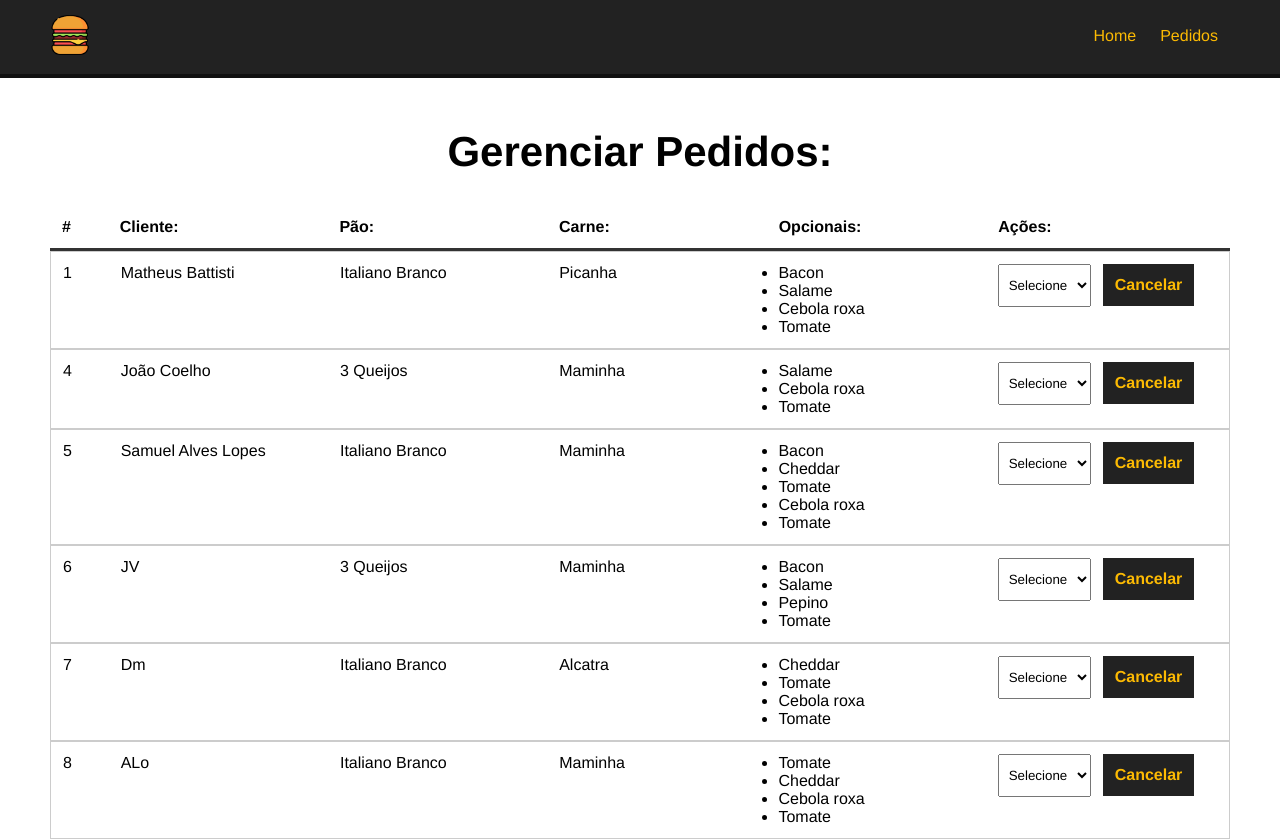
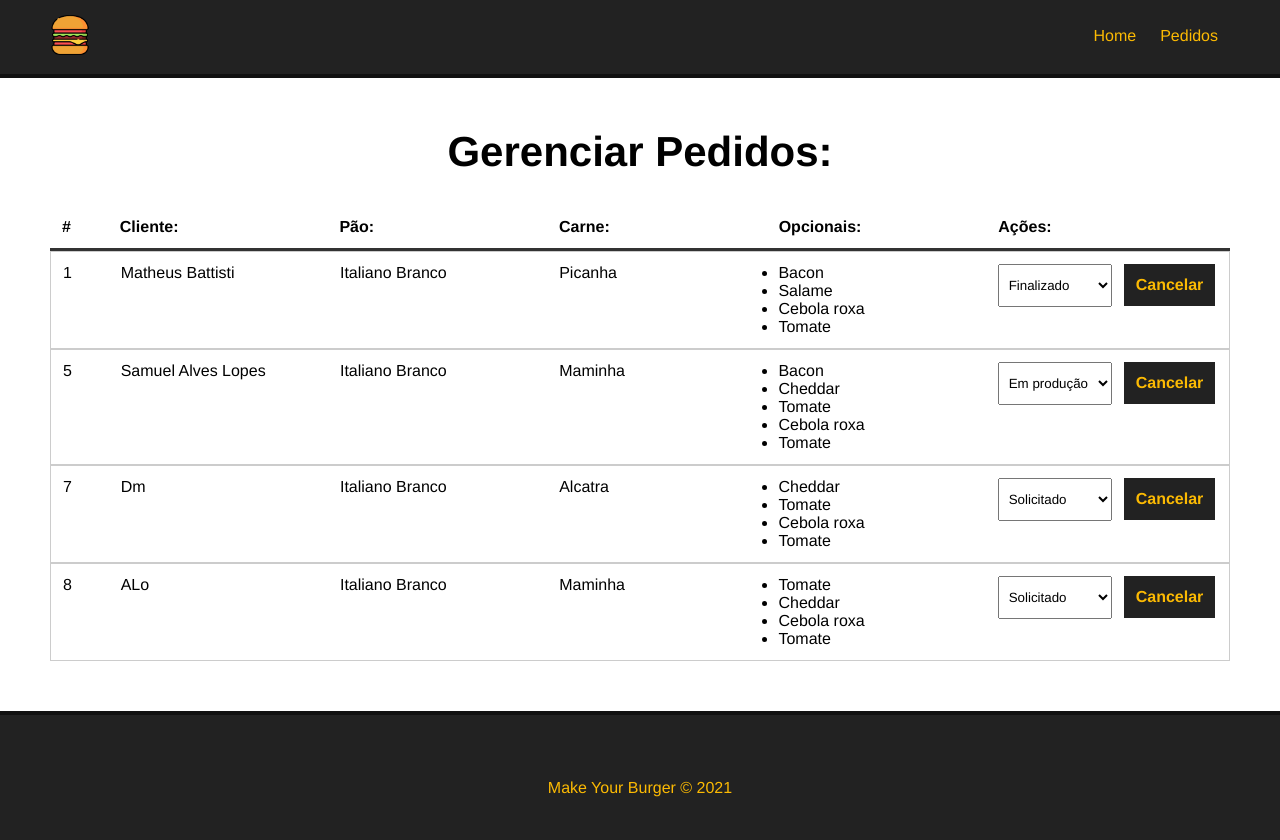
Before and after one commit to SamuelAlv3s/make-your-burger, a Vue app: page /pedidos in a window 1280 px wide. Shown: the top 840 px of the page. Built offline with nearby package versions, Linux system fonts and the light colour scheme; data requests are answered from the project's data file.

Commit message:
update and delete burger

```diff
--- a/db/db.json
+++ b/db/db.json
@@ -82,39 +82,36 @@
       "nome": "Matheus Battisti",
       "carne": "Picanha",
       "pao": "Italiano Branco",
-      "opcionais": ["Bacon", "Salame", "Cebola roxa"],
+      "opcionais": [
+        "Bacon",
+        "Salame",
+        "Cebola roxa"
+      ],
       "status": "Finalizado",
       "id": 1
-    },
-    {
-      "nome": "João Coelho",
-      "carne": "Maminha",
-      "pao": "3 Queijos",
-      "opcionais": ["Salame", "Cebola roxa"],
-      "status": "Solicitado",
-      "id": 4
     },
     {
       "nome": "Samuel Alves Lopes",
       "pao": "Italiano Branco",
       "carne": "Maminha",
-      "opcionais": ["Bacon", "Cheddar", "Tomate", "Cebola roxa"],
-      "status": "Solicitado",
+      "opcionais": [
+        "Bacon",
+        "Cheddar",
+        "Tomate",
+        "Cebola roxa"
+      ],
+      "status": "Em produção",
       "id": 5
-    },
-    {
-      "nome": "JV",
-      "pao": "3 Queijos",
-      "carne": "Maminha",
-      "opcionais": ["Bacon", "Salame", "Pepino"],
-      "status": "Solicitado",
-      "id": 6
     },
     {
       "nome": "Dm",
       "pao": "Italiano Branco",
       "carne": "Alcatra",
-      "opcionais": ["Cheddar", "Tomate", "Cebola roxa"],
+      "opcionais": [
+        "Cheddar",
+        "Tomate",
+        "Cebola roxa"
+      ],
       "status": "Solicitado",
       "id": 7
     },
@@ -122,7 +119,11 @@
       "nome": "ALo",
       "pao": "Italiano Branco",
       "carne": "Maminha",
-      "opcionais": ["Tomate", "Cheddar", "Cebola roxa"],
+      "opcionais": [
+        "Tomate",
+        "Cheddar",
+        "Cebola roxa"
+      ],
       "status": "Solicitado",
       "id": 8
     }
--- a/src/components/Dashboard.vue
+++ b/src/components/Dashboard.vue
@@ -1,4 +1,5 @@
 <template>
+  <Message :msg="msg" v-show="msg" />
   <div id="burger-table">
     <div>
       <div id="burger-table-heading">
@@ -28,10 +29,24 @@
             </ul>
           </div>
           <div>
-            <select name="status" class="status">
+            <select
+              name="status"
+              class="status"
+              @change="updateBurger($event, burger.id)"
+            >
               <option value="">Selecione</option>
+              <option
+                v-for="s in status"
+                :key="s.id"
+                :value="s.tipo"
+                :selected="burger.status === s.tipo"
+              >
+                {{ s.tipo }}
+              </option>
             </select>
-            <button class="delete-btn">Cancelar</button>
+            <button class="delete-btn" @click="deleteBurger(burger.id)">
+              Cancelar
+            </button>
           </div>
         </div>
       </div>
@@ -39,6 +54,7 @@
   </div>
 </template>
 <script>
+import Message from "./Message.vue";
 export default {
   name: "Dashboard",
   data() {
@@ -46,7 +62,11 @@
       burgers: null,
       burger_id: null,
       status: [],
+      msg: "",
     };
+  },
+  components: {
+    Message,
   },
   methods: {
     async getOrders() {
@@ -56,6 +76,51 @@
       console.log(data);
 
       this.burgers = data;
+
+      this.getStatus();
+    },
+    async getStatus() {
+      const req = await fetch("http://localhost:3000/status");
+      const data = await req.json();
+
+      console.log(data);
+
+      this.status = data;
+    },
+    async deleteBurger(burgerId) {
+      const req = await fetch(`http://localhost:3000/burgers/${burgerId}`, {
+        method: "DELETE",
+      });
+      const res = await req.json();
+
+      console.log(res);
+
+      this.msg = "Pedido Deletado";
+
+      setTimeout(() => (this.msg = null), 3000);
+
+      this.getOrders();
+    },
+    async updateBurger(e, burgerId) {
+      const option = e.target.value;
+
+      const dataJson = JSON.stringify({ status: option });
+
+      const req = await fetch(`http://localhost:3000/burgers/${burgerId}`, {
+        method: "PATCH",
+        headers: { "Content-Type": "application/json" },
+        body: dataJson,
+      });
+
+      const res = await req.json();
+
+      console.log(res);
+
+      this.msg = "Pedido Atualizado";
+
+      setTimeout(() => (this.msg = null), 3000);
+
+      this.getStatus();
     },
   },
   mounted() {
```
